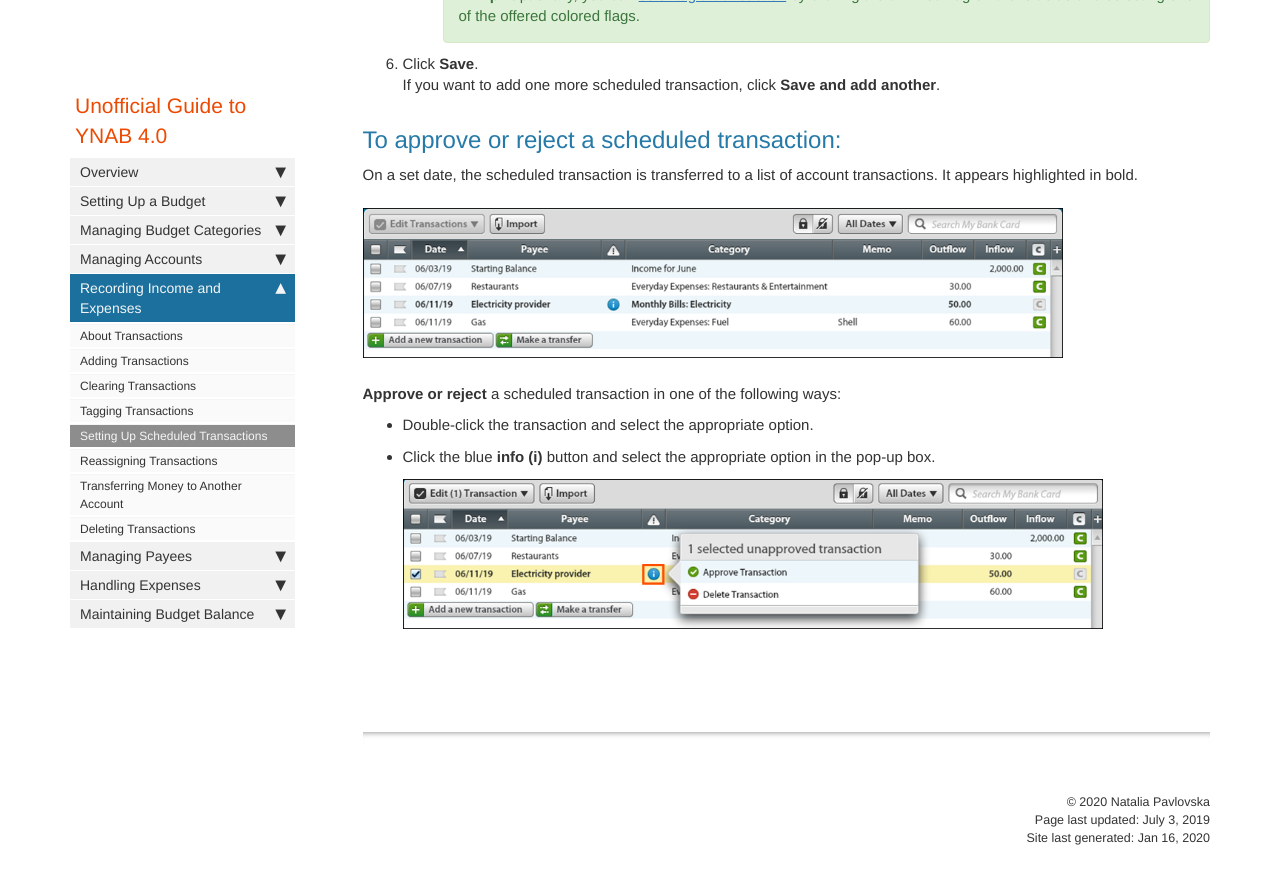
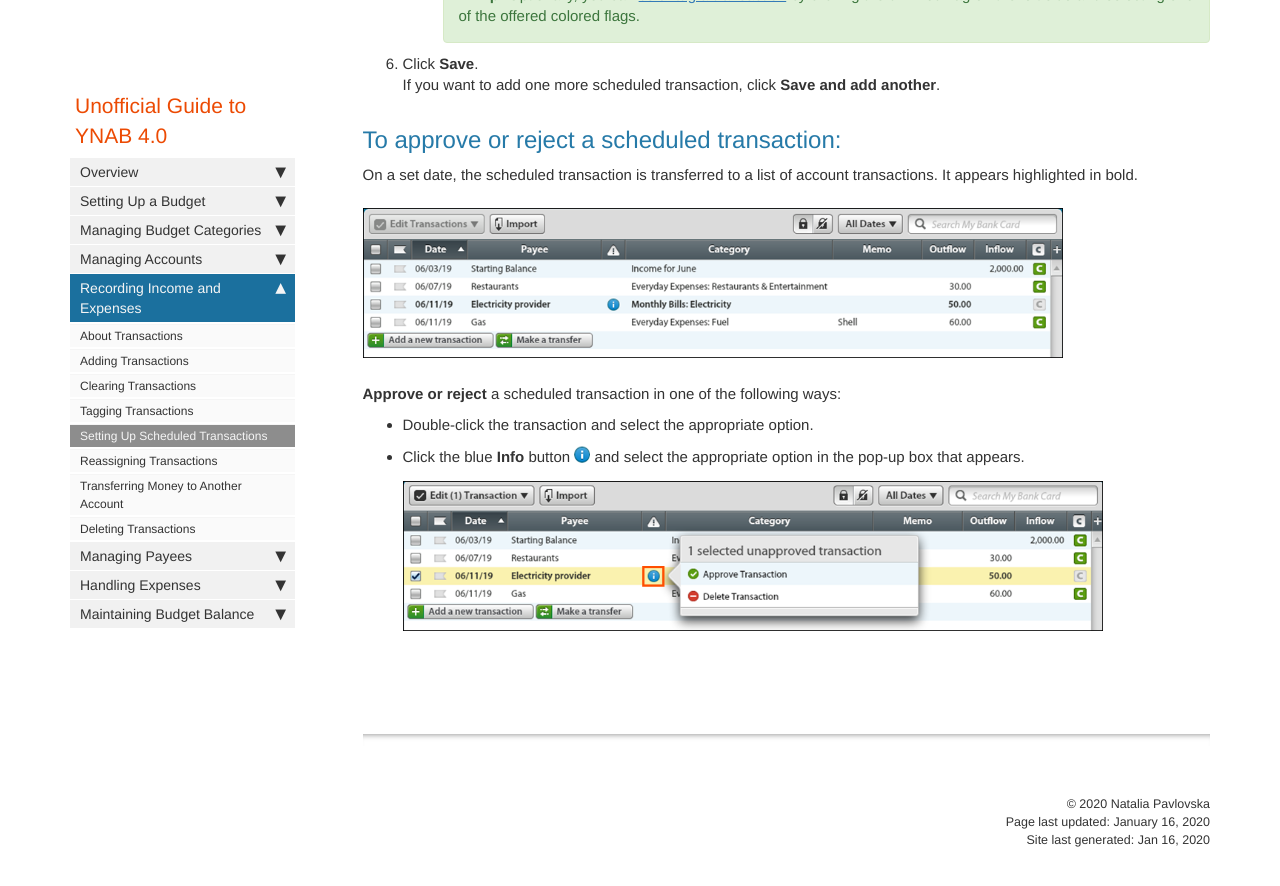
Before and after one commit to npavlovska/unofficial-YNAB-guide, a Jekyll site: the page built from pages/mydoc/mydoc_scheduled_transactions.md, in a window 1280 px wide and 900 px high, scrolled down 1231 px. Shown: the top 886 px of the window. Built offline with Jekyll 4.4.1, drawn with Linux system fonts in a browser that asks for light colours; our own code applies the rules of GitHub Pages for plain Markdown files; comment, search, counter and statistics services are not loaded.

Commit message:
Information buttons (inline)

```diff
--- a/pages/mydoc/mydoc_scheduled_transactions.md
+++ b/pages/mydoc/mydoc_scheduled_transactions.md
@@ -1,7 +1,7 @@
 ---
 title: Setting Up Scheduled Transactions
 keywords: unofficial YNAB guide, recording income and expenses
-last_updated: July 3, 2019
+last_updated: January 16, 2020
 toc: false
 topnav: topnav
 sidebar: mydoc_sidebar
@@ -55,7 +55,7 @@ On a set date, the scheduled transaction is transferred to a list of account tra
 
 <br/>**Approve or reject** a scheduled transaction in one of the following ways:
 *  Double-click the transaction and select the appropriate option.
-*  Click the blue **info (i)** button and select the appropriate option in the pop-up box.
+*  Click the blue **Info** button {% include inline_image.html file="Information_i_button.png" alt="Info button" %} and select the appropriate option in the pop-up box that appears.
     {% include image.html file="Scheduled_OnDate_Approve.png" alt="Approving or rejecting a transaction" %}
 
 {% include links.html %}
```
Also changed, not shown: pages/mydoc/mydoc_transferring_money.md (+1 -1 lines), images/Information_i_button.png (added), images/Information_i_orange_button.png (added).
